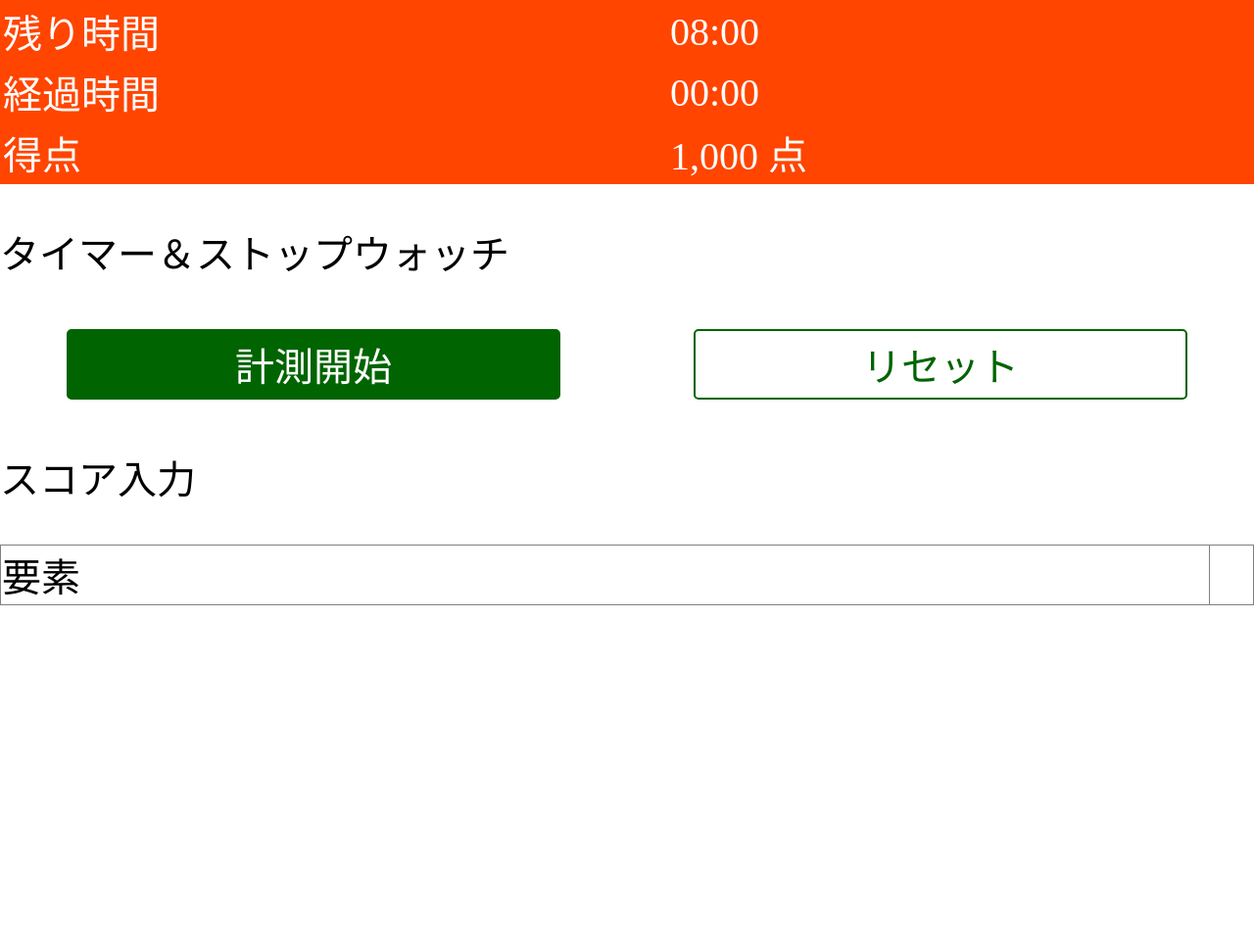
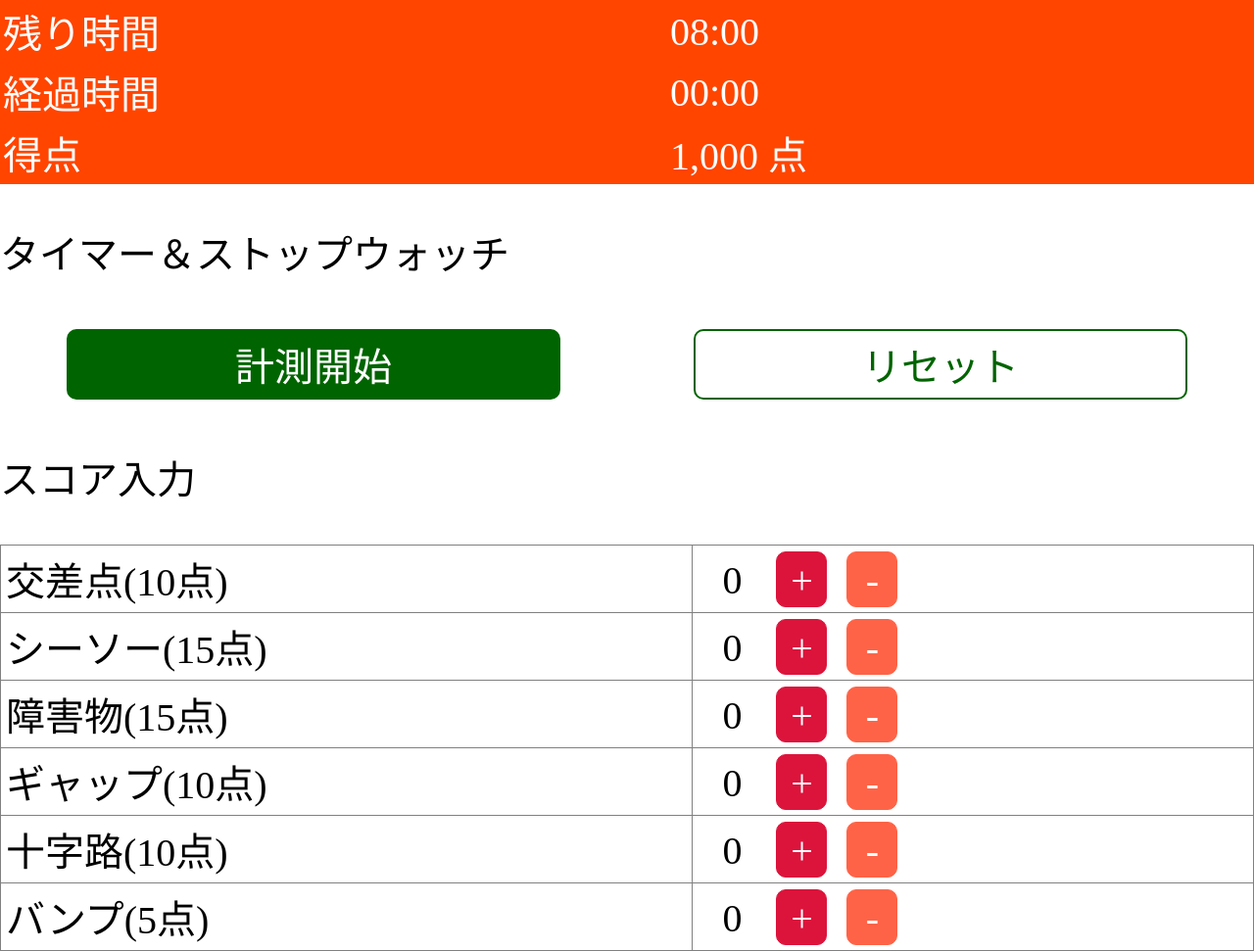
Before and after one commit to hashin2425/robocup_calc, a plain HTML site: page index.html in a window 1280 px wide. Shown: the whole page at 98% size. Before the commit the page ends 800 px from the top, so only its background shows below. Drawn offline with Linux system fonts and the light colour scheme.

Commit message:
add elements score calcator

```diff
--- a/index.html
+++ b/index.html
@@ -37,11 +37,17 @@
     </div>
     <p>スコア入力</p>
     <table id="score_table">
-      <tbody>
-        <tr>
-          <td>要素</td>
-          <td></td>
-        </tr>
+      <tbody id="score_table_tbody">
+        <!--
+          <tr>
+            <td>要素</td>
+            <td>
+              <span class="add_elements">+</span>
+              <span class="count_elements">10</span>
+              <span class="reduce_elements">-</span>
+            </td>
+          </tr>
+        -->
       </tbody>
     </table>
   </body>
--- a/index.js
+++ b/index.js
@@ -7,6 +7,16 @@ const btn_reset = "control_reset";
 const btn_stop = "control_stop";
 const btn_start = "control_start";
 const text_score = "timer_span_score";
+
+const score_elements_list = [
+  ["交差点", 10],
+  ["シーソー", 15],
+  ["障害物", 15],
+  ["ギャップ", 10],
+  ["十字路", 10],
+  ["バンプ", 5],
+];
+let score_memory_list = [];
 
 function To_double_digest_number(number) {
   return ("0" + number).slice(-2);
@@ -27,6 +37,29 @@ window.onload = function () {
   document.getElementById(text_stopwatch).innerText = To_MinSec(timer_now_sec);
   document.getElementById(btn_stop).style.display = "none";
   document.getElementById(btn_start).style.display = "flex";
+
+  for (let index = 0; index < score_elements_list.length; index++) {
+    let tempHTML = "";
+    tempHTML += "<tr>";
+    tempHTML += "<td>";
+    tempHTML += score_elements_list[index][0];
+    tempHTML += "(";
+    tempHTML += score_elements_list[index][1];
+    tempHTML += "点)";
+    tempHTML += "</td>";
+    tempHTML += "<td>";
+    tempHTML += '<span class="count_elements">0</span>';
+    tempHTML += '<span class="add_elements" onclick="elements_add(';
+    tempHTML += index;
+    tempHTML += ')">+</span>';
+    tempHTML += '<span class="reduce_elements" onclick="elements_reduce(';
+    tempHTML += index;
+    tempHTML += ')">-</span>';
+    tempHTML += "</td>";
+    tempHTML += "</tr>";
+    document.getElementById("score_table_tbody").innerHTML += tempHTML;
+    score_memory_list.push(0);
+  }
 };
 
 function Update_timer_display() {
@@ -67,3 +100,26 @@ function timer_freeze() {
   document.getElementById(btn_start).style.display = "flex";
   document.getElementById(btn_stop).style.display = "none";
 }
+
+function update_score_display() {
+  temp = 0;
+  for (let index = 0; index < score_elements_list.length; index++) {
+    temp += score_elements_list[index][1] * score_memory_list[index];
+  }
+  document.getElementById("timer_span_score").innerHTML = temp.toLocaleString();
+}
+
+function elements_add(num) {
+  score_memory_list[num]++;
+  document.getElementsByClassName("count_elements")[num].innerText =
+    score_memory_list[num];
+  update_score_display();
+}
+function elements_reduce(num) {
+  if (score_memory_list[num] > 0) {
+    score_memory_list[num]--;
+    document.getElementsByClassName("count_elements")[num].innerText =
+      score_memory_list[num];
+    update_score_display();
+  }
+}
--- a/index.sass
+++ b/index.sass
@@ -22,7 +22,7 @@ html
                 display: flex
             span
                 min-width: 500px
-                border-radius: 5px
+                border-radius: 10px
                 border: darkgreen 2px solid
                 padding: 5px 0px
             div
@@ -43,4 +43,29 @@ html
             border-collapse: collapse
             tr
                 td
+                    padding: 5px
                     border: 1px gray solid
+                span
+                    margin: 0px 10px
+                    text-align: center
+                    display: inline-block
+                    border-radius: 10px
+                    min-height: 50px
+                    min-width: 50px
+                    padding-top: 5px
+                .add_elements
+                    border: 1px crimson solid
+                    background: crimson
+                .reduce_elements
+                    border: 1px tomato solid
+                    background: tomato
+                .reduce_elements,.add_elements
+                    color: white
+                .count_elements
+                    //border: 1px gray solid
+
+@media screen and (max-width: 1050px)
+    .timer_control_child
+        width: 100%
+        span
+            width: 100%
```
Also changed, not shown: index.css, 1 other file.
